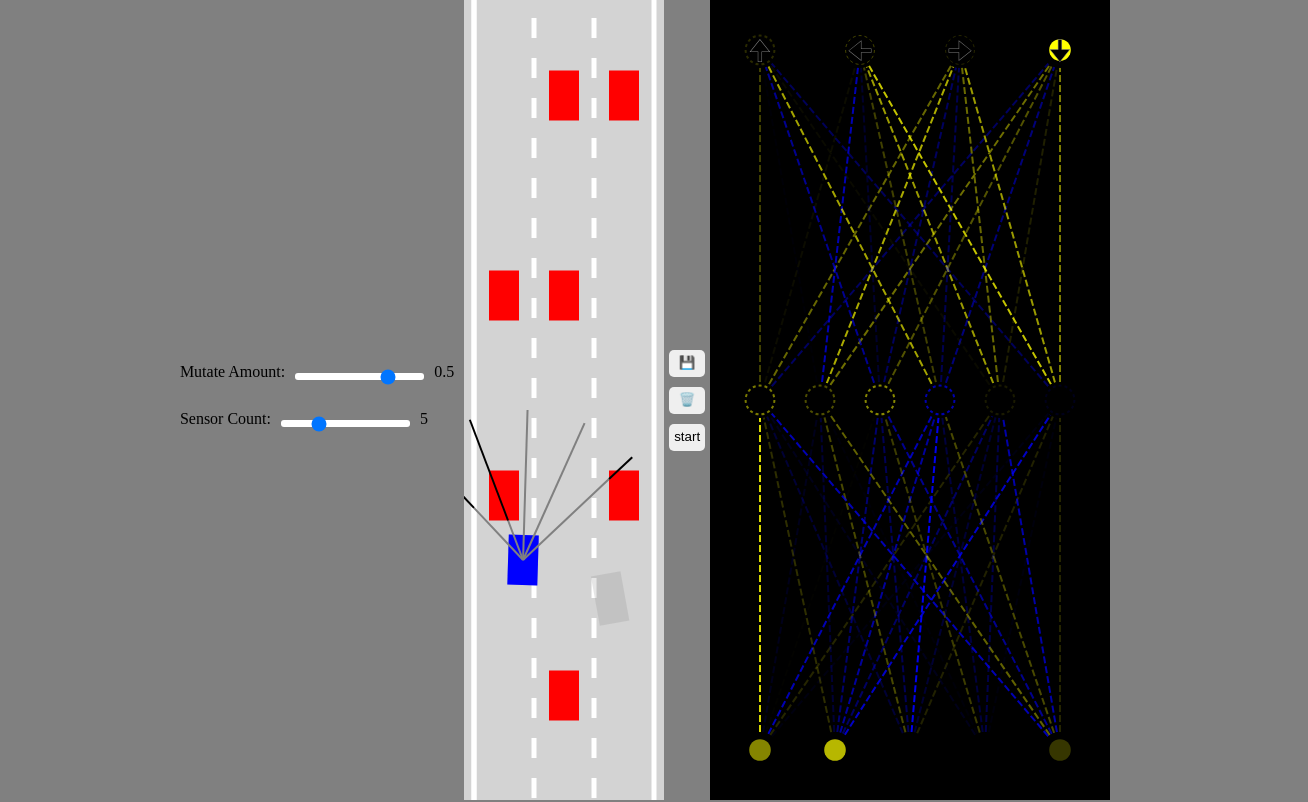
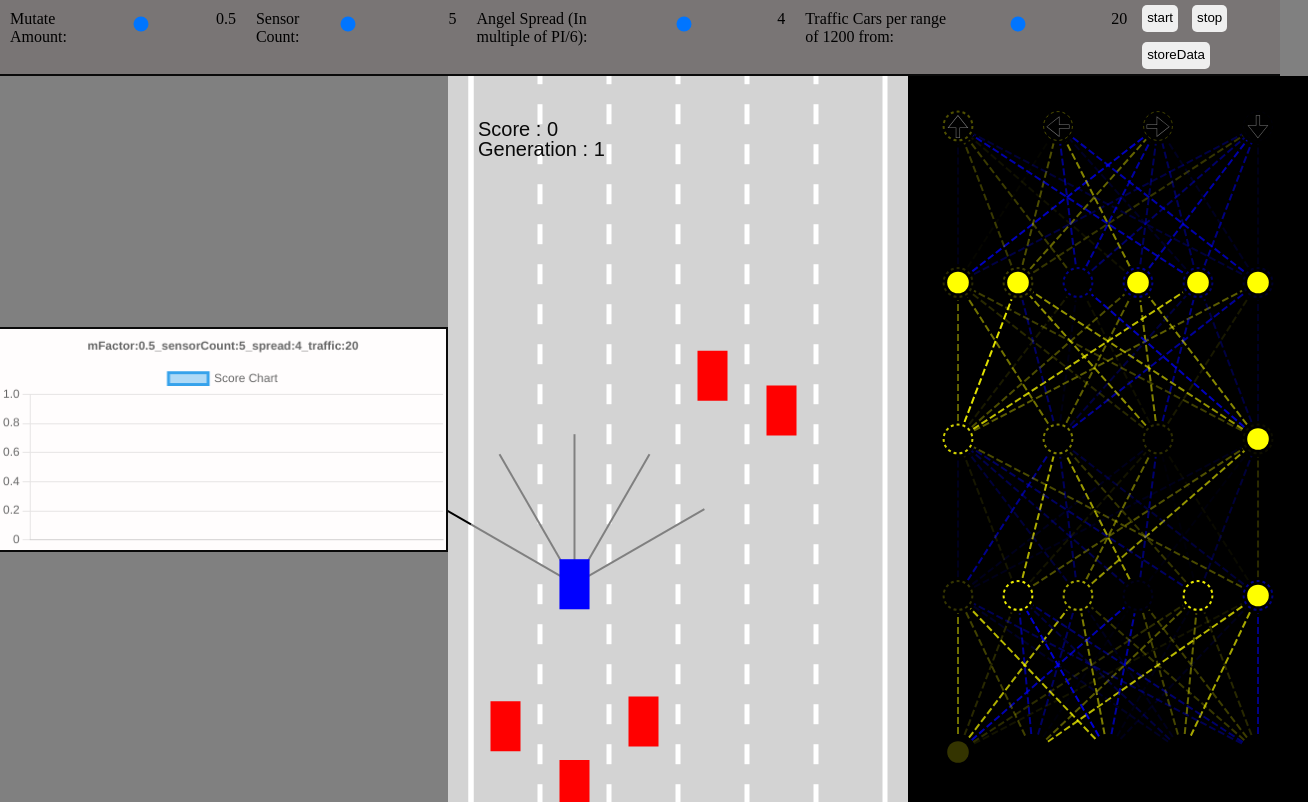
Before and after one commit to TilakTejani/SelfDrivingCar_AI, a plain HTML site: page index.html in a window 1280 px wide. Both pictures are taken after a click on the button "start". Shown: the whole page, 1308 px wide, since content can reach past the window. Drawn offline with nearby package versions, Linux system fonts and the light colour scheme.

Commit message:
Add files via upload
Two Traffic and real time chart display and chart storage done

```diff
--- /dev/null
+++ b/ChartUtils.js
@@ -0,0 +1,161 @@
+// import colorLib from '@kurkle/color';
+// import {DateTime} from 'luxon';
+// import 'chartjs-adapter-luxon';
+// import {valueOrDefault} from '../../dist/helpers.js';
+
+// Adapted from http://indiegamr.com/generate-repeatable-random-numbers-in-js/
+var _seed = Date.now();
+
+function srand(seed) {
+  _seed = seed;
+}
+
+function rand(min, max) {
+  min = valueOrDefault(min, 0);
+  max = valueOrDefault(max, 0);
+  _seed = (_seed * 9301 + 49297) % 233280;
+  return min + (_seed / 233280) * (max - min);
+}
+
+function numbers(config) {
+  var cfg = config || {};
+  var min = valueOrDefault(cfg.min, 0);
+  var max = valueOrDefault(cfg.max, 100);
+  var from = valueOrDefault(cfg.from, []);
+  var count = valueOrDefault(cfg.count, 8);
+  var decimals = valueOrDefault(cfg.decimals, 8);
+  var continuity = valueOrDefault(cfg.continuity, 1);
+  var dfactor = Math.pow(10, decimals) || 0;
+  var data = [];
+  var i, value;
+
+  for (i = 0; i < count; ++i) {
+    value = (from[i] || 0) + this.rand(min, max);
+    if (this.rand() <= continuity) {
+      data.push(Math.round(dfactor * value) / dfactor);
+    } else {
+      data.push(null);
+    }
+  }
+
+  return data;
+}
+
+function points(config) {
+  const xs = this.numbers(config);
+  const ys = this.numbers(config);
+  return xs.map((x, i) => ({x, y: ys[i]}));
+}
+
+function bubbles(config) {
+  return this.points(config).map(pt => {
+    pt.r = this.rand(config.rmin, config.rmax);
+    return pt;
+  });
+}
+
+function labels(config) {
+  var cfg = config || {};
+  var min = cfg.min || 0;
+  var max = cfg.max || 100;
+  var count = cfg.count || 8;
+  var step = (max - min) / count;
+  var decimals = cfg.decimals || 8;
+  var dfactor = Math.pow(10, decimals) || 0;
+  var prefix = cfg.prefix || '';
+  var values = [];
+  var i;
+
+  for (i = min; i < max; i += step) {
+    values.push(prefix + Math.round(dfactor * i) / dfactor);
+  }
+
+  return values;
+}
+
+const MONTHS = [
+  'January',
+  'February',
+  'March',
+  'April',
+  'May',
+  'June',
+  'July',
+  'August',
+  'September',
+  'October',
+  'November',
+  'December'
+];
+
+function months(config) {
+  var cfg = config || {};
+  var count = cfg.count || 12;
+  var section = cfg.section;
+  var values = [];
+  var i, value;
+
+  for (i = 0; i < count; ++i) {
+    value = MONTHS[Math.ceil(i) % 12];
+    values.push(value.substring(0, section));
+  }
+
+  return values;
+}
+
+const COLORS = [
+  '#4dc9f6',
+  '#f67019',
+  '#f53794',
+  '#537bc4',
+  '#acc236',
+  '#166a8f',
+  '#00a950',
+  '#58595b',
+  '#8549ba'
+];
+
+function color(index) {
+  return COLORS[index % COLORS.length];
+}
+
+function transparentize(value, opacity) {
+  var alpha = opacity === undefined ? 0.5 : 1 - opacity;
+  return colorLib(value).alpha(alpha).rgbString();
+}
+
+const CHART_COLORS = {
+  red: 'rgb(255, 99, 132)',
+  orange: 'rgb(255, 159, 64)',
+  yellow: 'rgb(255, 205, 86)',
+  green: 'rgb(75, 192, 192)',
+  blue: 'rgb(54, 162, 235)',
+  purple: 'rgb(153, 102, 255)',
+  grey: 'rgb(201, 203, 207)'
+};
+
+const NAMED_COLORS = [
+  CHART_COLORS.red,
+  CHART_COLORS.orange,
+  CHART_COLORS.yellow,
+  CHART_COLORS.green,
+  CHART_COLORS.blue,
+  CHART_COLORS.purple,
+  CHART_COLORS.grey,
+];
+
+function namedColor(index) {
+  return NAMED_COLORS[index % NAMED_COLORS.length];
+}
+
+function newDate(days) {
+  return DateTime.now().plus({days}).toJSDate();
+}
+
+function newDateString(days) {
+  return DateTime.now().plus({days}).toISO();
+}
+
+function parseISODate(str) {
+  return DateTime.fromISO(str);
+}
--- a/car.js
+++ b/car.js
@@ -1,11 +1,11 @@
 class Car{
-    constructor(x, y, width, height,  controlType, maxspeed = 5, sensorCount = 5){
+    constructor(x, y, width, height,  controlType, maxspeed = 5, sensorCount = 5, sensorSpread = 4){
         this.x = x;
         this.y = y;
         this.width =width
         this.height = height
 
-        this.canMove = false
+        this.canMove = true
         this.speed = 0.0
         this.acceleration = 0.2
         this.friction = 0.03
@@ -16,8 +16,8 @@ class Car{
         this.polygon = this.#createPolygon()
 
         if(controlType === "KEY" || controlType === "AI"){
-            this.sensors = new Sensors(this, sensorCount);
-            this.brain = new NeuralNetwork([sensorCount, 6, 4])  // 6 for hiddenlayer count 6
+            this.sensors = new Sensors(this, sensorCount, sensorSpread);
+            this.brain = new NeuralNetwork([sensorCount, 6, 4, 6, 4])  // 6 for hiddenlayer count 6
         }
         this.control = new Controls(controlType);
     }
@@ -30,19 +30,18 @@ class Car{
         else{
             ctx.fillStyle = color
         }
+        if(this.sensors && sensorDrawing){
+            this.sensors.draw(ctx)
+        }
         ctx.beginPath();
         ctx.moveTo(this.polygon[0].x, this.polygon[0].y)
         for(let i = 1; i < this.polygon.length ; ++i){
             ctx.lineTo(this.polygon[i].x, this.polygon[i].y)
         }
         ctx.fill();
-        if(this.sensors && sensorDrawing){
-            this.sensors.draw(ctx)
-        }
     }
 
     update(roadBorders, traffic){
-
         if(this.canMove && !this.damaged){
             this.#move()
             this.polygon = this.#createPolygon()
@@ -74,7 +73,7 @@ class Car{
         }
 
         for(let i = 0 ; i < traffic.length; ++i){
-            if(polyIntersect(this.polygon, traffic[i].polygon)){
+            if(!(this === traffic[i]) && polyIntersect(this.polygon, traffic[i].polygon)){
                 return true
             }
         }
--- a/controls.js
+++ b/controls.js
@@ -7,7 +7,6 @@ class Controls{
         switch(type){
             case "KEY":
                 this.#addKeyboardListener();
-                console.log("her")
                 break
             case "DUMMY":
                 this.forward = true
--- a/index.html
+++ b/index.html
@@ -2,12 +2,15 @@
     <head>
         <title>Self Driving Car</title>
         <link rel = "stylesheet" href = "style.css">
+
+        <script src="https://cdn.jsdelivr.net/npm/chart.js@3.9.1/dist/chart.min.js"></script>
+
     </head>
     <body>
         <div id="inputs">
             <div id="label">
                 Mutate Amount:
-                <input type = "range" class = "slider" id = "mutateAmount" min="0" max="1" value = "0.75" step = "0.01" />
+                <input type = "range" class = "slider" id = "mutateAmount" min="0" max="1" value = "0.5" step = "0.01" />
                 <div class = "display"  id = "mutateAmountDisplayer">0.5</div>
             </div>
 
@@ -18,25 +21,45 @@
                 <div class = "display" id = "sensorCountDisplayer">5</div>
             </div>
 
+            <div id="label">
+                Angel Spread (In multiple of PI/6):
+                <input type="range" class = "slider" id="angleCounter" min = "0" max = "12" value= "4" >
+                <div class = "display" id = "angleCountDisplayer">4</div>
+            </div>
+            <div id="label">
+                Traffic Cars per range of 1200 from:
+                <input type="range" class = "slider" id="trafficCounter" min = "10" max = "40" value= "20" >
+                <div class = "display" id = "trafficDisplayer">20</div>
+            </div>
 
+            <div id = "buttons">
+                <button onclick = "start()">start</button>
+                <button onclick = "stop()">stop</button>
+                <button onclick = "storeData()">storeData</button>
+            </div>
         </div>
 
-        <canvas id = "carCanvas"></canvas>
-        <div id="verticalButtons">
-            <button onclick = "save()">💾</button>
-            <button onclick = "discard()">🗑️</button>
-            <button onclick = "start()">start</button>
+        <div id="main">
+            <div id = "Charts">
+                <canvas id="scoreChart"></canvas>
+            </div>
+            <canvas id = "carCanvas"></canvas>
+            <canvas id = "networkCanvas"></canvas>
         </div>
 
-        <canvas id = "networkCanvas"></canvas>
-
+        <script src = "ChartUtils.js"></script>
+        <script src = "util.js"></script>
+        <script src="inputs.js"></script>
         <script src = "visualizer.js"></script>
         <script src = "network.js"></script>
-        <script src = "util.js"></script>
         <script src = "sensor.js"></script>
         <script src = "road.js"></script>
         <script src = "controls.js"></script>
         <script src = "car.js"></script>
+        <script src = "traffic.js"></script>
+
+        <script src = "dataManager.js"></script>
+
         <script src = "main.js"></script>
     </body>
 </html>
--- /dev/null
+++ b/inputs.js
@@ -0,0 +1,90 @@
+// userInput Part
+
+const mutateSlider = document.getElementById("mutateAmount")
+const sensorCounter = document.getElementById("sensorCounter")
+const angleTaker = document.getElementById("angleCounter")
+const trafficCounter = document.getElementById("trafficCounter")
+
+var sensorCount = parseInt(sensorCounter.value)
+var mutateAmount = parseFloat(mutateSlider.value)
+var spread = parseInt(angleTaker.value)
+var trafficCount = parseInt(trafficCounter.value)
+
+let scores = []
+let label = []
+let chart = new Chart(document.getElementById("scoreChart").getContext("2d"), {type:"line",
+    data:{
+        labels: label,
+        datasets: [{
+            label: "Score Chart",
+            data: scores,
+            borderColor: CHART_COLORS.blue,
+            backgroundColor: 'rgba(54, 162, 235, 0.4)',
+            fill: false,
+            cubicInterpolationMode: 'monotone',
+            tension: 0.4
+        }],
+    },
+    options:{
+        plugins: {
+            title: {
+              display: true,
+              text: 'mFactor:' + mutateAmount + '_sensorCount:' + sensorCount + '_spread:' + spread + '_traffic:' + trafficCount,
+            }
+        },
+        scales: {
+            x: {
+                text : "generations",
+                color: CHART_COLORS.blue
+            },
+            y: {
+                text : "score",
+                color: CHART_COLORS.blue
+            }
+        }
+    }
+})
+
+sensorCounter.oninput = function(){
+    sensorCount = parseInt(sensorCounter.value)
+    updatePage()
+}
+
+mutateSlider.oninput = function() {
+    mutateAmount = parseFloat(mutateSlider.value)
+    updatePage()
+}
+
+angleTaker.oninput = function() {
+    spread = parseFloat(angleTaker.value)
+    updatePage()
+}
+
+trafficCounter.oninput =  function() {
+    trafficCount = parseInt(trafficCounter.value)
+    updatePage()
+}
+
+function disableInput(){
+    sensorCounter.disabled = true
+    mutateSlider.disabled = true
+    trafficCounter.disabled = true
+    angleTaker.disabled = true
+}
+
+function enableInput(){
+    sensorCounter.disabled = false
+    mutateSlider.disabled = false
+    trafficCounter.disabled = false
+    angleTaker.disabled = false
+}
+
+function updatePage(){
+    document.getElementById("trafficDisplayer").innerHTML = trafficCount
+    document.getElementById("sensorCountDisplayer").innerHTML = sensorCount
+    document.getElementById("mutateAmountDisplayer").innerHTML = mutateAmount
+    document.getElementById("angleCountDisplayer").innerHTML = spread
+
+    chart.options.plugins.title.text = 'mFactor:' + mutateAmount + '_sensorCount:' + sensorCount + '_spread:' + spread + '_traffic:' + trafficCount
+    chart.update()
+}
--- a/main.js
+++ b/main.js
@@ -1,116 +1,130 @@
 const networkCanvas = document.getElementById("networkCanvas")
 const carCanvas = document.getElementById("carCanvas")
-
+const chartCanvas = document.getElementById("scoreChart")
 networkCanvas.width = 400;
-carCanvas.width = 200;
+chartCanvas.width = 400;
+carCanvas.width = window.innerWidth - networkCanvas.width-chartCanvas.width-20;
 let carCtx = carCanvas.getContext('2d')
 let networkCtx = networkCanvas.getContext('2d')
+let chartCtx = chartCanvas.getContext('2d')
+let laneCount = 6
+const carCount = 1
+let generation = 1
+let startingLine = 0
+let score = 0
+let highScore = 0
+let animationReq
 
-const road = new Road(carCanvas.width/2, carCanvas.width * 0.9)
-const carCount = 100
-const trafficCount = 100
-var sensorCount = parseInt(sensorCounter.value)
-var mutateAmount = parseFloat(mutateSlider.value)
-var cars = generateCars(carCount)
-var traffic = generateTraffic(trafficCount)
+
+const road = new Road(carCanvas.width/2, carCanvas.width * 0.9, laneCount)
+var cars = []
+var traffic = null
+var damaged = []
+
+discard()
 initiateAll()
 
-sensorCounter.oninput = function(){
-    sensorCount = parseInt(sensorCounter.value)
-    document.getElementById("sensorCountDisplayer").innerHTML = sensorCount
-    initiateAll()
-}
+async function initiateAll(){
+    cars = []
+    console.log(trafficCount, sensorCount, spread, mutateAmount)
 
-mutateSlider.oninput = function() {
-    mutateAmount = parseFloat(mutateSlider.value)
-    document.getElementById("mutateAmountDisplayer").innerHTML = mutateAmount
-    initiateAll()
-}
-function initiateAll(){
-    cars = generateCars(carCount)
-    traffic = generateTraffic()
-
+    for(let i = 0 ; i < carCount ; ++i){
+        cars.push(new Car(road.getLaneCenter(1), 100, 30, 50, "AI", 5, sensorCount, spread))
+    }
+    startingLine = cars[0].y
+    traffic = new Traffic(cars[0].y, cars[0].height, trafficCount, 400, laneCount)
+    damaged = []
     for(let i = 0 ; i < carCount ; ++i){
         if(localStorage.getItem("bestBrain")){
             cars[i].brain = JSON.parse(
-            localStorage.getItem("bestBrain"
+                localStorage.getItem("bestBrain"
             ))
         }
+        NeuralNetwork.mutate(cars[i].brain, mutateAmount)
+    }
+    carCtx.clearRect(0, 0, carCanvas.width, carCanvas.height);
+    writeText(carCtx, "Generation: " + generation, 100, 100, 30)
+    // await new Promise(x => setTimeout(x, 500))
 
-        if(i != 0){
-            NeuralNetwork.mutate(cars[i].brain, mutateAmount)
-        }
-    }
 }
 
-function generateCars(N){
-    let cars = []
-    for(let i = 0 ; i < N ; ++i){
-        cars.push(new Car(road.getLaneCenter(1), 100, 30, 50, "AI", 5, sensorCount))
-    }
-    return cars
-}
-
-function generateTraffic(N){
-    let traffic = [
-        new Car(road.getLaneCenter(1), -100, 30, 50, "DUMMY", 2),
-        new Car(road.getLaneCenter(2), -300, 30, 50, "DUMMY", 2),
-        new Car(road.getLaneCenter(0), -300, 30, 50, "DUMMY", 2),
-        new Car(road.getLaneCenter(0), -500, 30, 50, "DUMMY", 2),
-        new Car(road.getLaneCenter(1), -500, 30, 50, "DUMMY", 2),
-        new Car(road.getLaneCenter(1), -700, 30, 50, "DUMMY", 2),
-        new Car(road.getLaneCenter(2), -700, 30, 50, "DUMMY", 2)
-    ]
-    return traffic
-}
-
-function save(){
-    localStorage.setItem("bestBrain", JSON.stringify(bestCar.brain))
-}
-
-function discard(){
-    localStorage.removeItem("bestBrain")
-}
-
-
-function start(){
-    initiateAll()
-    cars.forEach(car => car.canMove = true)
-    traffic.forEach(car => car.canMove = true)
-
+async function start(){
+    await initiateAll()
+    disableInput()
     animate()
 }
 
+function stop(){
+    enableInput()
+    cancelAnimationFrame(animationReq)
+}
 
-function animate(time){
-    traffic.forEach(trafficcar => trafficcar.update(road.borders, []) )
-    cars.forEach(car => car.update(road.borders, traffic))
+function storeData(){
+    storeChartImage()
+}
 
-    ;
+async function animate(time){
 
-    bestCar = cars.find(car =>
+
+    // --------------------- UPDATION -------------------------------
+    // car updation
+    let bestCar = cars.find(car =>
         car.y == Math.min(...cars.map(car => car.y)
     ))
+    for(let i = 0 ; i < cars.length ; ++i){
+        cars[i].update(road.borders, traffic.cars);
+        if(cars[i].damaged){
+            damaged.push(cars[i])
+            cars.splice(i, 1)
+            i--
+        }
+    }
+    score = -Math.floor(bestCar.y - startingLine)
 
-    save()
 
-    carCanvas.height = window.innerHeight;
-    networkCanvas.height = window.innerHeight;
+    // traffic updation
+    traffic.update(bestCar.y, laneCount)
+    traffic.cars.forEach(trafficcar => trafficcar.update(road.borders, traffic.cars))
+
+    // if all cars are dead
+    if(cars.length == 0){
+
+        if(score > highScore)    {
+            console.log("Saving data")
+            save(bestCar)
+            highScore = score
+        }
+        if(generation == 60){
+            stop()
+            enterData()
+        }
+        generation++;
+        updateScoreChart(chartCtx, score)
+        await initiateAll()
+    }
+
+
+
+    // ---------------------- DRAWING ----------------------------
+    carCanvas.height = window.innerHeight - document.getElementById("inputs").clientHeight;
+    networkCanvas.height = window.innerHeight- document.getElementById("inputs").clientHeight;
 
     carCtx.save()
     carCtx.translate(0, -bestCar.y + carCanvas.height * 0.7)
 
     road.draw(carCtx)
-    traffic.forEach(trafficcar => trafficcar.draw(carCtx, "red") )
+    traffic.cars.forEach(trafficcar => trafficcar.draw(carCtx, "red") )
 
     cars.forEach(car => car.draw(carCtx, "blue", false, 0.2))
+    bestCar.draw(carCtx, "blue", true, 1)
+    damaged.forEach(damagedCar => {if(damagedCar)   damagedCar.draw(carCtx, "blue", false, 0.2)})
 
-    bestCar.draw(carCtx, "blue", true, 1)
     networkCtx.lineDashOffset= time/60
     Visualizer.drawNetwork(networkCtx, bestCar.brain)
 
     carCtx.restore()
-
-    requestAnimationFrame(animate)
+    writeText(carCtx, "Score : " + score, 30,  60, 20)
+    writeText(carCtx, "Generation : " + generation, 30,  80, 20)
+    animationReq = requestAnimationFrame(animate)
 
 }
--- a/network.js
+++ b/network.js
@@ -23,6 +23,7 @@ class NeuralNetwork{
                 }
             }
         });
+        console.log("Muatation done: ", amount)
     }
 }
 
--- a/road.js
+++ b/road.js
@@ -8,7 +8,7 @@ class Road{
 
         this.infinity = 100000
         this.top = this.infinity
-        this.bottom = -this.infinity
+        this.bottom = -2 * this.infinity
 
         const topLeft={x:this.left, y: this.top}
         const topRight={x:this.right, y: this.top}
--- a/sensor.js
+++ b/sensor.js
@@ -1,9 +1,9 @@
 class Sensors{
-    constructor(car, rayCount){
+    constructor(car, rayCount, spread){
         this.car = car
         this.rayCount = rayCount
         this.rayLength = 150
-        this.raySpread = Math.PI / 2
+        this.raySpread = spread * Math.PI / 6
 
         this.rays = []
         this.readings = []
--- a/style.css
+++ b/style.css
@@ -1,15 +1,21 @@
 body{
-    margin: 0;
+    margin: 0px;
     background : grey;
     overflow: hidden;
+}
+#main{
     display: flex;
     justify-content: center;
     align-items: center;
 }
+
 #inputs{
+    margin:0px;
     display: flex;
-    flex-direction: column;
-
+    flex-direction: row;
+    border-bottom: 2px double #0a0a0a;
+    position: relative;
+    background:rgba(106, 95, 95, 0.35);
 }
 
 #inputs #label{
@@ -59,3 +65,11 @@ button:hover{
 #carCanvas{
     background-color: lightgrey;
 }
+
+#scoreChart{
+    margin-left: 25px;
+    background-color: rgb(255, 253, 253);
+    width: 450px;
+    height: 1000px;
+    border: 2px solid #0a0a0a;
+}
--- /dev/null
+++ b/traffic.js
@@ -0,0 +1,73 @@
+class Traffic{
+    constructor(y, height, cnt = 10, range = 300, laneCount){
+        this.y = y;
+        this.height = height        // height of car
+        this.count = cnt;
+        this.cars = [];
+        this.range = range;
+        this.frontMax = this.y - 2 * this.range
+        this.frontMin = this.y - 1.01 * this.range
+        this.backMax = this.y + 2 * this.range
+        this.backMin = this.y + this.range
+
+        for(let i = 0 ; i < this.count ; ++i){
+            this.cars.push(this.#getCar(laneCount))
+        }
+    }
+    #checkY(x, y){
+        this.cars.forEach(car => {
+            if(x == car.x && y > car.y - car.height - 10 && y < car.y + car.height + 10){
+                return false;
+            }
+        })
+        return true;
+    }
+    #getY(x){
+        let y = Math.random() > 0.5 ?
+                lerp(this.frontMax, this.frontMin , Math.random()) :
+                lerp(this.backMin, this.backMax, Math.random())
+        while(!this.#checkY(x, y)){
+            y = Math.random() > 0.5 ?
+                lerp(this.frontMax, this.frontMin, Math.random()) :
+                lerp(this.backMin, this.backMax, Math.random())
+        }
+        return y
+    }
+    #getCar(laneCount){
+        let angle = 0
+        let car;
+        if(Math.random() > 0.5){
+            let lane = Math.floor(Math.random() * laneCount / 2)
+            let x = road.getLaneCenter(lane)
+            car =  new Car(x, this.#getY(x), 30, 50, "DUMMY", 2.75)
+         }
+         else{
+            let lane = laneCount/2 + Math.floor(Math.random() * laneCount/ 2)
+            let x = road.getLaneCenter(lane)
+            car =  new Car(x, this.#getY(x), 30, 50, "DUMMY", 2.75)
+            angle = Math.PI
+         }
+        car.angle = angle
+        return car
+    }
+
+    update(y, laneCount){
+
+        // traffic cars has to spawn in particular range within OutBestCar
+        // for memory efficient purpose
+        this.y = y;
+        this.frontMax = this.y - 3 * this.range
+        this.frontMin = this.y - 2 * this.range
+        this.backMax = this.y + 3 * this.range
+        this.backMin = this.y + 2 * this.range
+
+        for(let i = 0 ; i < this.cars.length && i < this.count ; ++i){
+            if(this.cars[i].damaged ||
+                Math.abs(this.cars[i].y) < this.frontMax ||
+                this.cars[i].y > this.backMax
+                ){
+                this.cars[i] = this.#getCar(laneCount)
+            }
+        }
+    }
+}
--- a/util.js
+++ b/util.js
@@ -1,26 +1,3 @@
-// userInput Part
-
-const mutateSlider = document.getElementById("mutateAmount")
-// let mutateAmount = parseFloat(mutateSlider.value)
-
-const sensorCounter = document.getElementById("sensorCounter")
-
-
-
-
-
-
-
-
-
-
-
-
-
-
-
-
-
 //   utility functions
 function lerp(A, B, t){
     return A + (B - A) * t;
@@ -70,3 +47,22 @@ function getRGBA(val){
     const B = val > 0 ? 0 : 255
     return "rgba("+R+","+G+","+B+","+alpha+")"
 }
+
+function writeText(ctx, text, x, y, size = 10){
+    ctx.beginPath()
+    ctx.font = size + "px Arial";
+    ctx.fillStyle = "#0a0a0a"
+    ctx.strokeStyle = "#0a0a0a"
+    ctx.fillText(text, x, y);
+    ctx.fill()
+
+    ctx.stroke()
+}
+
+function save(bestCar){
+    localStorage.setItem("bestBrain", JSON.stringify(bestCar.brain))
+}
+
+function discard(){
+    localStorage.removeItem("bestBrain")
+}
```
Also changed, not shown: dataManager.js (added, +25 -0 lines).
